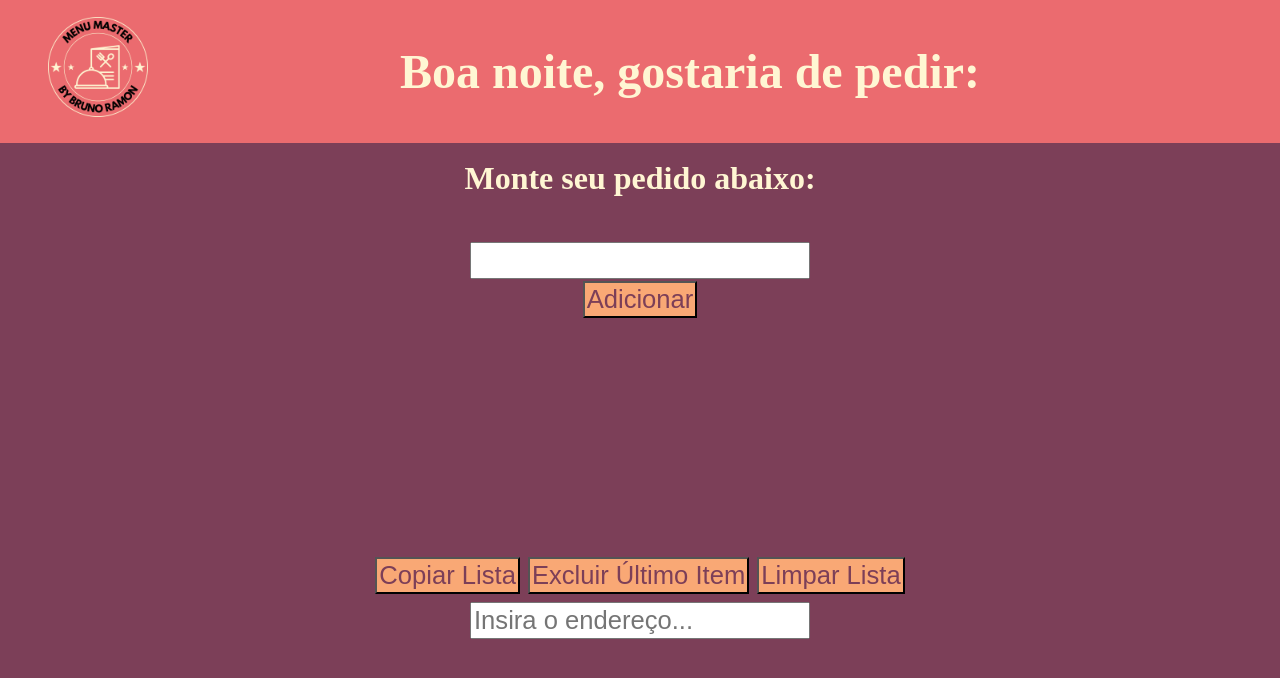
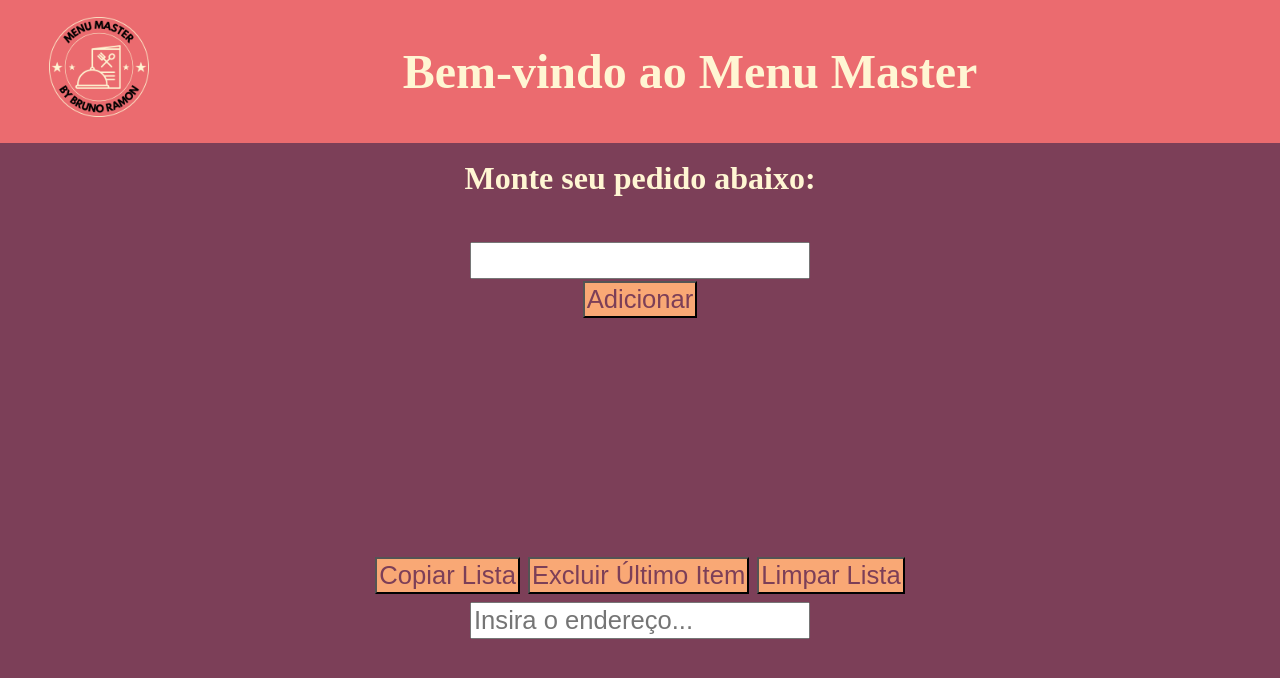
Before and after one commit to BrunoRamonDev/MenuMaster, a plain HTML site: page index.html in a window 1280 px wide. Drawn offline with Linux system fonts and the light colour scheme.

Commit message:
Update index.html

```diff
--- a/index.html
+++ b/index.html
@@ -81,7 +81,7 @@
       <img src="logo.png" width="100">
     </div>
     <div class="welcome-text">
-      <h2 id="greeting">Bem-vindo ao Menu Master</h2>
+      <h2>Bem-vindo ao Menu Master</h2>
     </div>
   </div>
 
```
